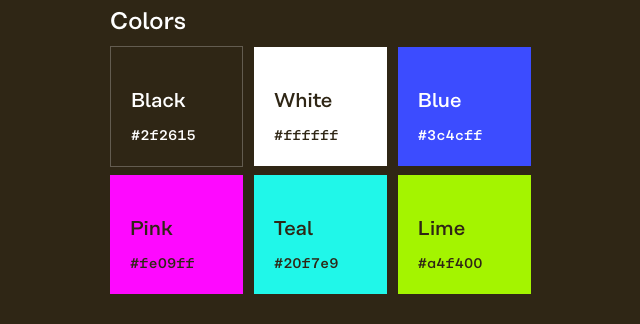
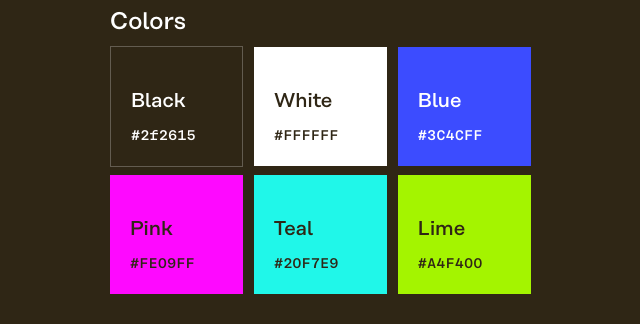
Before and after one commit to nearprotocol/readylayerone, a website: page brand.html in a window 1280 px wide. Shown: the part 1920-2244 px from the top of the page, 425-1065 px from the left. Drawn offline with Linux system fonts and the light colour scheme.

```diff
--- a/brand.html
+++ b/brand.html
@@ -129,26 +129,26 @@
 
                          <div class="flex-1 mt-2 bg-white px-5 py-5 md:w-1/4 inline-block">
                             <h3 class="mt-5 text-xl">White</h3>
-                            <p class="mt-2 text-sm">#ffffff</p>
+                            <p class="mt-2 text-sm uppercase">#ffffff</p>
                         </div>
 
                          <div class="flex-1 mt-2 bg-blue px-5 py-5 md:w-1/4 inline-block text-white">
                             <h3 class="mt-5 text-xl">Blue</h3>
-                            <p class="mt-2 text-sm">#3c4cff</p>
+                            <p class="mt-2 text-sm uppercase">#3c4cff</p>
                         </div>
 						<div class="flex-1 mt-2 bg-pink px-5 py-5 md:w-1/4 inline-block">
                             <h3 class="mt-5 text-xl">Pink</h3>
-                            <p class="mt-2 text-sm">#fe09ff</p>
+                            <p class="mt-2 text-sm uppercase">#fe09ff</p>
                         </div>
 
                          <div class="flex-1 mt-2 bg-teal px-5 py-5 md:w-1/4 inline-block">
                             <h3 class="mt-5 text-xl">Teal</h3>
-                            <p class="mt-2 text-sm">#20f7e9</p>
+                            <p class="mt-2 text-sm uppercase">#20f7e9</p>
                         </div>
 
                          <div class="flex-1 mt-2 bg-lime px-5 py-5 md:w-1/4 inline-block">
                             <h3 class="mt-5 text-xl">Lime</h3>
-                            <p class="mt-2 text-sm">#a4f400</p>
+                            <p class="mt-2 text-sm uppercase">#a4f400</p>
                         </div>
 					</div>
 
```
Also changed, not shown: index.html (+1 -1 lines), 1 other file.
